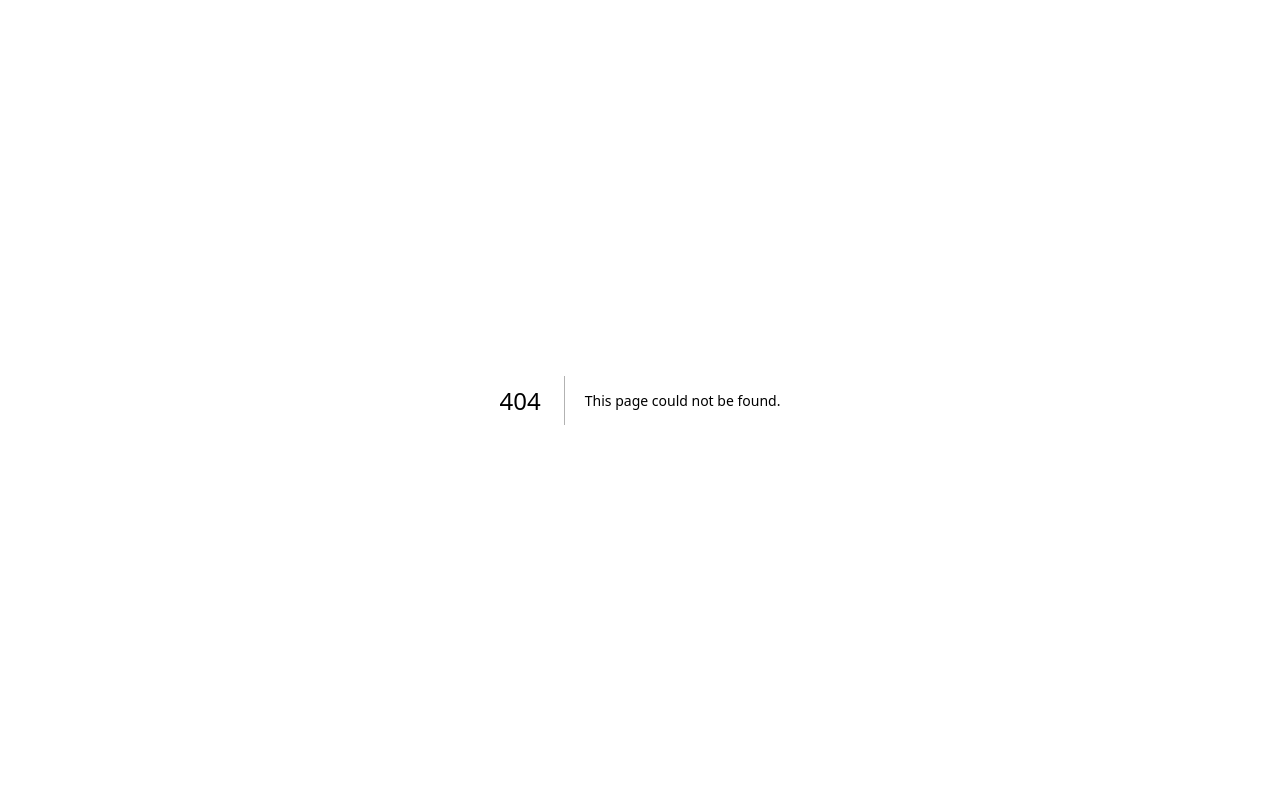
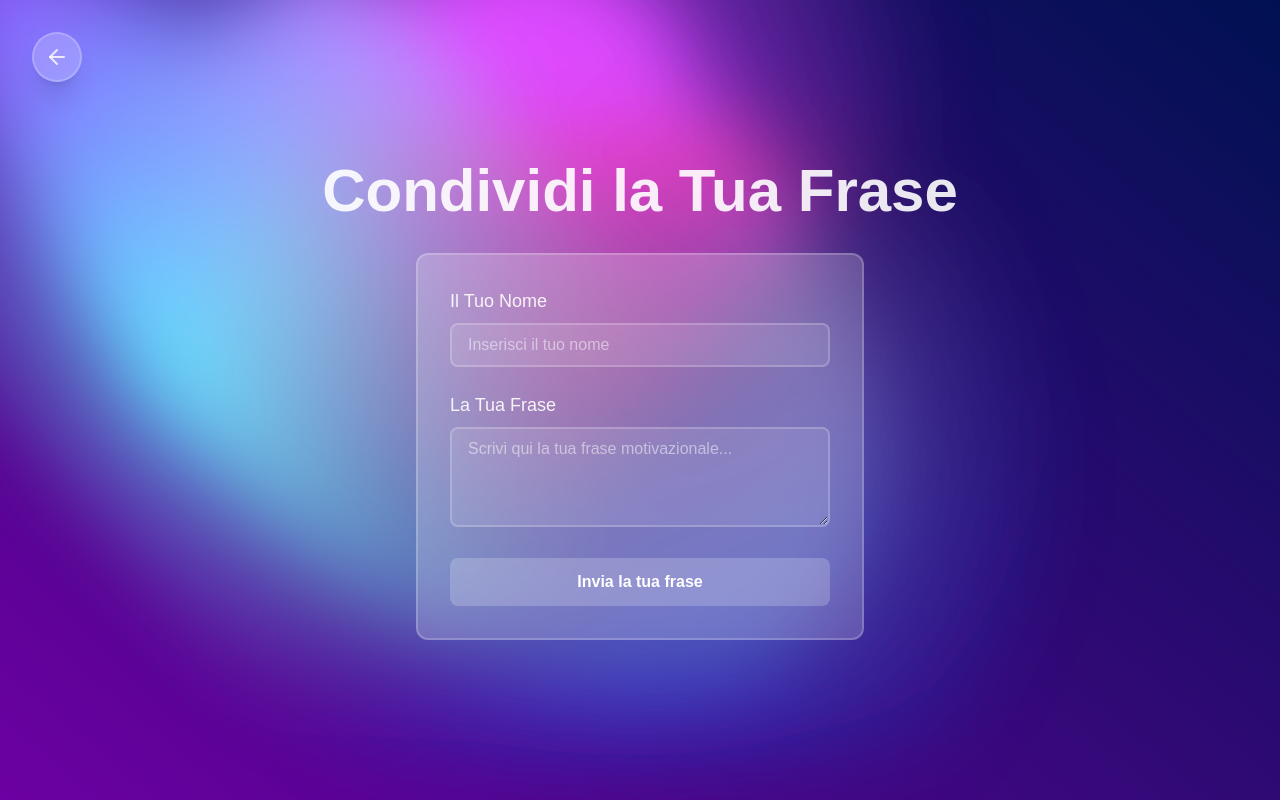
Before and after one commit to matteo12392/motivational, a Next.js app: page /submit in a window 1280 px wide. Before the commit this address had no page. Built offline with nearby package versions, Linux system fonts and the light colour scheme.

Commit message:
Created page for uploading phrases

```diff
--- /dev/null
+++ b/app/about/page.tsx
@@ -0,0 +1,109 @@
+"use client"
+
+import React, { useEffect, useRef } from 'react';
+import { useRouter } from 'next/navigation';
+import { ArrowLeft } from 'lucide-react';
+
+const InteractiveBubble = () => {
+  const interBubbleRef = useRef<HTMLDivElement>(null);
+  const animationFrameRef = useRef<number>(0);
+
+  useEffect(() => {
+    let curX = 0;
+    let curY = 0;
+    let tgX = 0;
+    let tgY = 0;
+
+    const move = () => {
+      if (!interBubbleRef.current) return;
+
+      curX += (tgX - curX) / 20;
+      curY += (tgY - curY) / 20;
+      interBubbleRef.current.style.transform = `translate(${Math.round(curX)}px, ${Math.round(curY)}px)`;
+      animationFrameRef.current = requestAnimationFrame(move);
+    };
+
+    const handleMouseMove = (event: MouseEvent) => {
+      tgX = event.clientX;
+      tgY = event.clientY;
+    };
+
+    window.addEventListener('mousemove', handleMouseMove);
+    animationFrameRef.current = requestAnimationFrame(move);
+
+    return () => {
+      window.removeEventListener('mousemove', handleMouseMove);
+      if (animationFrameRef.current) {
+        cancelAnimationFrame(animationFrameRef.current);
+      }
+    };
+  }, []);
+
+  return <div ref={interBubbleRef} className="interactive" />;
+};
+
+const BackgroundSVG = () => (
+  <svg xmlns="http://www.w3.org/2000/svg">
+    <defs>
+      <filter id="goo">
+        <feGaussianBlur in="SourceGraphic" stdDeviation="10" result="blur" />
+        <feColorMatrix
+          in="blur"
+          mode="matrix"
+          values="1 0 0 0 0  0 1 0 0 0  0 0 1 0 0  0 0 0 18 -8"
+          result="goo"
+        />
+        <feBlend in="SourceGraphic" in2="goo" />
+      </filter>
+    </defs>
+  </svg>
+);
+
+const AboutPage = () => {
+  const router = useRouter();
+
+  return (
+    <div className="min-h-screen w-full relative overflow-hidden">
+      <div className="gradient-bg">
+        <BackgroundSVG />
+        <div className="gradients-container-desktop">
+          <div className="g1"></div>
+          <div className="g2"></div>
+          <div className="g3"></div>
+          <div className="g4"></div>
+          <div className="g5"></div>
+          <InteractiveBubble />
+        </div>
+      </div>
+
+      <button
+        onClick={() => router.push('/')}
+        className="m-4 flex justify-center items-center w-[50px] h-[50px] rounded-full fixed top-4 left-4 z-50 text-white/80 bg-white/20 backdrop-filter backdrop-blur-lg shadow-xl border-2 border-white/20 hover:scale-110 transition-all"      >
+        <ArrowLeft />
+      </button>
+
+      <div className="absolute inset-0 z-20 flex flex-col items-center justify-center px-4 sm:px-6 lg:px-8 max-w-4xl mx-auto">
+        <h1 className="text-4xl sm:text-5xl md:text-6xl font-bold text-white/90 text-center mb-8">
+          Chi Siamo
+        </h1>
+        <div className="text-lg sm:text-xl text-white/80 text-center space-y-6 backdrop-blur-sm bg-white/20 p-8 rounded-xl border-2 border-white/20">
+          <p>
+            Benvenuti a MotivaMe! Siamo un team appassionato dedicato a diffondere
+            positività e ispirazione attraverso citazioni motivazionali.
+          </p>
+          <p>
+            La nostra missione è semplice: vogliamo aiutare le persone a trovare
+            la motivazione quotidiana di cui hanno bisogno per perseguire i loro sogni
+            e superare le sfide della vita.
+          </p>
+          <p>
+            Crediamo nel potere delle parole e nella loro capacità di trasformare
+            prospettive e ispirare azioni positive.
+          </p>
+        </div>
+      </div>
+    </div>
+  );
+};
+
+export default AboutPage;
--- a/app/page.tsx
+++ b/app/page.tsx
@@ -164,8 +164,7 @@ const MotivationContent = () => {
       <Variants />
       <button
         onClick={handleShare}
-        className={"m-4 flex justify-center items-center w-[50px] h-[50px] rounded-full absolute bottom-0 z-50 text-white/80 bg-white/20 backdrop-filter backdrop-blur-lg shadow-xl border-2 border-white/20 hover:scale-110 transition-all right-0 " + (showCopied ? "hidden" : "")}
-        title="Copy link to clipboard"
+        className={"m-4 flex justify-center items-center w-[50px] h-[50px] rounded-full fixed bottom-4 right-4 z-50 text-white/80 bg-white/20 backdrop-filter backdrop-blur-lg shadow-xl border-2 border-white/20 hover:scale-110 transition-all " + (showCopied ? "hidden" : "")}        title="Copy link to clipboard"
       >
         <Share />
       </button>
--- /dev/null
+++ b/app/submit/page.tsx
@@ -0,0 +1,163 @@
+"use client"
+
+import React, { useEffect, useRef, useState } from 'react';
+import { useRouter } from 'next/navigation';
+import { ArrowLeft } from 'lucide-react';
+import { createClient } from '@/utils/supabase/client';
+import { toast } from 'sonner';
+
+const InteractiveBubble = () => {
+  const interBubbleRef = useRef<HTMLDivElement>(null);
+  const animationFrameRef = useRef<number>(0);
+
+  useEffect(() => {
+    let curX = 0;
+    let curY = 0;
+    let tgX = 0;
+    let tgY = 0;
+
+    const move = () => {
+      if (!interBubbleRef.current) return;
+
+      curX += (tgX - curX) / 20;
+      curY += (tgY - curY) / 20;
+      interBubbleRef.current.style.transform = `translate(${Math.round(curX)}px, ${Math.round(curY)}px)`;
+      animationFrameRef.current = requestAnimationFrame(move);
+    };
+
+    const handleMouseMove = (event: MouseEvent) => {
+      tgX = event.clientX;
+      tgY = event.clientY;
+    };
+
+    window.addEventListener('mousemove', handleMouseMove);
+    animationFrameRef.current = requestAnimationFrame(move);
+
+    return () => {
+      window.removeEventListener('mousemove', handleMouseMove);
+      if (animationFrameRef.current) {
+        cancelAnimationFrame(animationFrameRef.current);
+      }
+    };
+  }, []);
+
+  return <div ref={interBubbleRef} className="interactive" />;
+};
+
+const BackgroundSVG = () => (
+  <svg xmlns="http://www.w3.org/2000/svg">
+    <defs>
+      <filter id="goo">
+        <feGaussianBlur in="SourceGraphic" stdDeviation="10" result="blur" />
+        <feColorMatrix
+          in="blur"
+          mode="matrix"
+          values="1 0 0 0 0  0 1 0 0 0  0 0 1 0 0  0 0 0 18 -8"
+          result="goo"
+        />
+        <feBlend in="SourceGraphic" in2="goo" />
+      </filter>
+    </defs>
+  </svg>
+);
+
+const SubmitPage = () => {
+  const router = useRouter();
+  const [phrase, setPhrase] = useState('');
+  const [userName, setUserName] = useState('');
+  const [isSubmitting, setIsSubmitting] = useState(false);
+
+  const handleSubmit = async (e: React.FormEvent) => {
+    e.preventDefault();
+    if (!phrase.trim() || !userName.trim()) {
+      toast.error('Per favore compila tutti i campi');
+      return;
+    }
+
+    setIsSubmitting(true);
+    const supabase = createClient();
+
+    try {
+      const { error } = await supabase
+        .from('users_phrases')
+        .insert([
+          { phrase: phrase.trim(), user_name: userName.trim() }
+        ]);
+
+      if (error) throw error;
+
+      toast.success('Frase inviata con successo!');
+      setPhrase('');
+      setUserName('');
+    } catch (error) {
+      toast.error('Errore durante l\'invio della frase');
+      console.error('Error:', error);
+    } finally {
+      setIsSubmitting(false);
+    }
+  };
+
+  return (
+    <div className="min-h-screen w-full relative overflow-hidden">
+      <div className="gradient-bg">
+        <BackgroundSVG />
+        <div className="gradients-container-desktop">
+          <div className="g1"></div>
+          <div className="g2"></div>
+          <div className="g3"></div>
+          <div className="g4"></div>
+          <div className="g5"></div>
+          <InteractiveBubble />
+        </div>
+      </div>
+
+      <button
+        onClick={() => router.push('/')}
+        className="m-4 flex justify-center items-center w-[50px] h-[50px] rounded-full fixed top-4 left-4 z-50 text-white/80 bg-white/20 backdrop-filter backdrop-blur-lg shadow-xl border-2 border-white/20 hover:scale-110 transition-all"      >
+        <ArrowLeft />
+      </button>
+
+      <div className="absolute inset-0 z-20 flex flex-col items-center justify-center px-4 sm:px-6 lg:px-8 max-w-4xl mx-auto">
+        <h1 className="text-4xl sm:text-5xl md:text-6xl font-bold text-white/90 text-center mb-8">
+          Condividi la Tua Frase
+        </h1>
+        <form onSubmit={handleSubmit} className="w-full max-w-md space-y-6 backdrop-blur-sm bg-white/20 p-8 rounded-xl border-2 border-white/20">
+          <div>
+            <label htmlFor="userName" className="block text-lg text-white/90 mb-2">
+              Il Tuo Nome
+            </label>
+            <input
+              type="text"
+              id="userName"
+              value={userName}
+              onChange={(e) => setUserName(e.target.value)}
+              className="w-full px-4 py-2 rounded-lg bg-white/10 border-2 border-white/20 text-white placeholder-white/50 focus:outline-none focus:border-white/40"
+              placeholder="Inserisci il tuo nome"
+            />
+          </div>
+          <div>
+            <label htmlFor="phrase" className="block text-lg text-white/90 mb-2">
+              La Tua Frase
+            </label>
+            <textarea
+              id="phrase"
+              value={phrase}
+              onChange={(e) => setPhrase(e.target.value)}
+              className="w-full px-4 py-2 rounded-lg bg-white/10 border-2 border-white/20 text-white placeholder-white/50 focus:outline-none focus:border-white/40 min-h-[100px]"
+              placeholder="Scrivi qui la tua frase motivazionale..."
+            />
+          </div>
+          <button
+            type="submit"
+            disabled={isSubmitting}
+            className="w-full py-3 px-4 rounded-lg bg-white/20 text-white font-bold hover:bg-white/30 transition-all disabled:opacity-50 disabled:cursor-not-allowed"
+          >
+            {isSubmitting ? 'Invio in corso...' : 'Invia la tua frase'}
+          </button>
+        </form>
+      </div>
+    </div>
+  );
+};
+
+export default SubmitPage;
--- a/components/options.tsx
+++ b/components/options.tsx
@@ -3,6 +3,7 @@
 import { Lightbulb, Users } from "lucide-react"
 import type { Variants } from "motion/react"
 import * as motion from "motion/react-client"
+import { useRouter } from "next/navigation"
 import React from "react"
 import { useEffect, useRef, useState } from "react"
 
@@ -80,15 +81,26 @@ const text = ["ESPRIMI LA TUA!", "CHI SIAMO"]
 const icons = [<Lightbulb />, <Users />]
 
 const MenuItem = ({ i }: { i: number }) => {
+    const router = useRouter();
     const border = `2px solid ${colors[i]}`
     const color = `${colors[i]}`
     const icon = React.cloneElement(icons[i], { style: { ...iconPlaceholder, color } });
+
+    const handleClick = () => {
+        if (i === 1) { // "CHI SIAMO" button
+            router.push('/about');
+        } else if (i === 0) { // "ESPRIMI LA TUA!" button
+            router.push('/submit');
+        }
+    };
+
     return (
         <motion.li
             style={listItem}
             variants={itemVariants}
             whileHover={{ scale: 1.1 }}
             whileTap={{ scale: 0.95 }}
+            onClick={handleClick}
         >
             {icon}
             <div style={{ ...textPlaceholder, border, color }} >{text[i]}</div>
@@ -164,7 +176,7 @@ const MenuToggle = ({ toggle }: { toggle: () => void }) => (
  */
 
 const container: React.CSSProperties = {
-    position: "relative",
+    position: "fixed", // Changed from "relative"
     display: "flex",
     justifyContent: "flex-start",
     alignItems: "stretch",
@@ -174,6 +186,7 @@ const container: React.CSSProperties = {
     backgroundColor: "var(--accent)",
     borderRadius: 20,
     overflow: "hidden",
+    zIndex: 100, // Added to ensure it stays on top
 }
 
 const nav: React.CSSProperties = {
```
